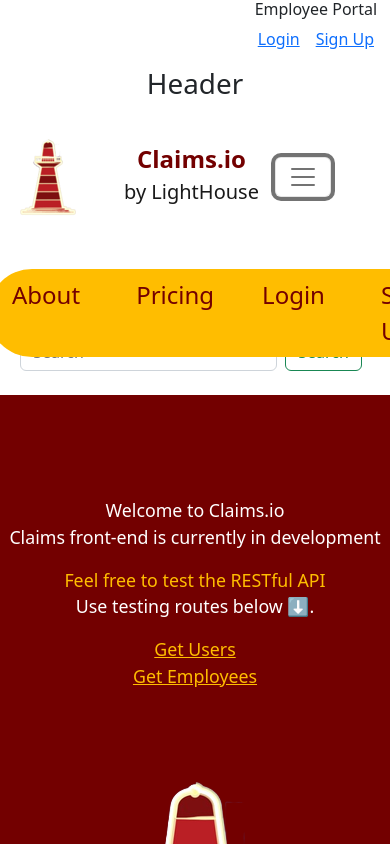
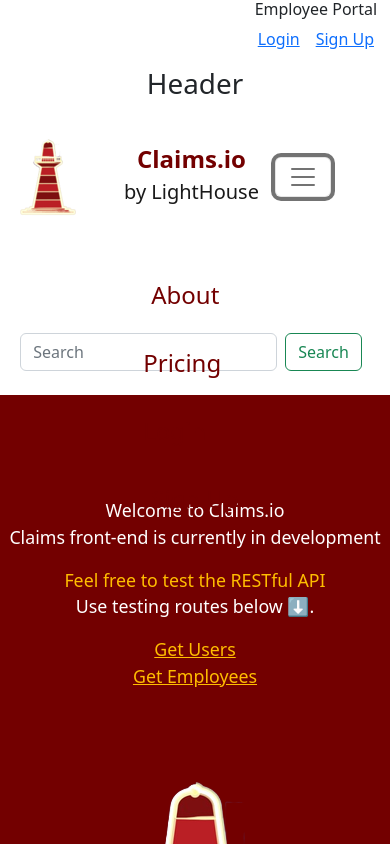
Before and after one commit to JasmineDaniels/Claims.io, a React (Create React App) app in the folder client/: page / in a window 390 px wide. Both pictures are taken after a click on the button "Toggle navigation". Shown: the top 844 px of the page. Built offline with nearby package versions, Linux system fonts and the light colour scheme.

Commit message:
nav collasped styling --wip

```diff
--- a/client/src/components/Navigation/MainNav/MainNavigation.js
+++ b/client/src/components/Navigation/MainNav/MainNavigation.js
@@ -38,7 +38,7 @@ export default function MainNavigation() {
                     <Navbar.Collapse className="collapse navbar-collapse" id="navbar">
                         <div className='col pb-5'>
                             <div className='main-navlinks rounded-pill mx-auto fix-center '>
-                                <ul className='justify-content-center'>
+                                <ul >
                                     <Link to={'/about'} className="nav-link mx-2">About</Link>
                                     <Link to={'/pricing'} className="nav-link ">Pricing</Link>
                                     <Link to={'/userLogin'} className="nav-link ">Login</Link>
--- a/client/src/components/Navigation/MainNav/main-nav.css
+++ b/client/src/components/Navigation/MainNav/main-nav.css
@@ -12,6 +12,7 @@
     padding: 0;
     margin: 0;
     list-style: none;
+    justify-content: center;
     display: flex;
     gap: 1rem;
 }
@@ -42,6 +43,19 @@
 .main-navlinks{
     background-color: var(--LHGold);
     width: fit-content;
+
+}
+
+@media (max-width: 768px){
+    .nav ul {
+        flex-direction: column;
+    }
+}
+
+@media (max-width: 768px){
+    .main-navlinks{
+        background-color: transparent !important;
+    }
 }
 
 .nav-link{
```
